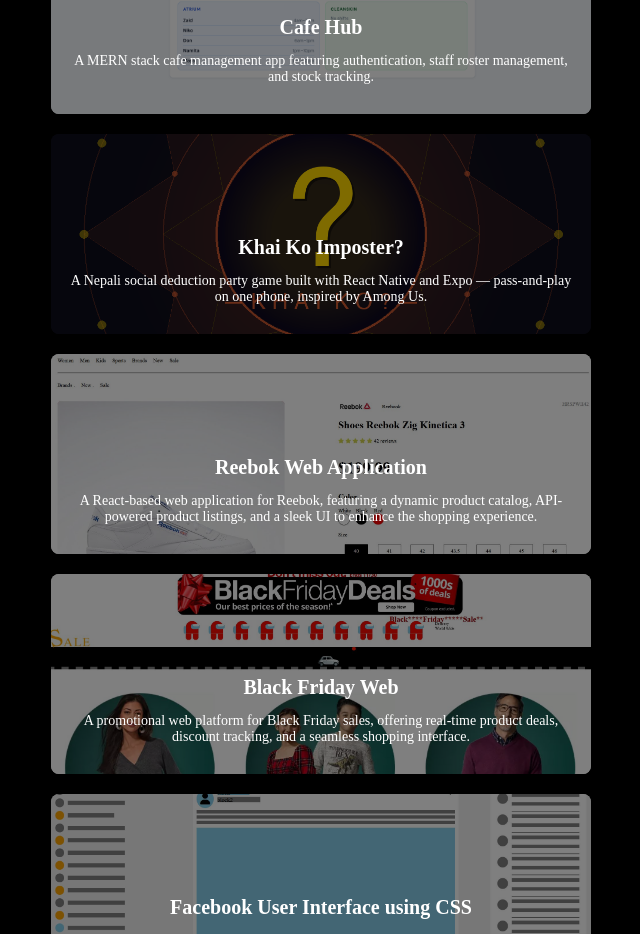
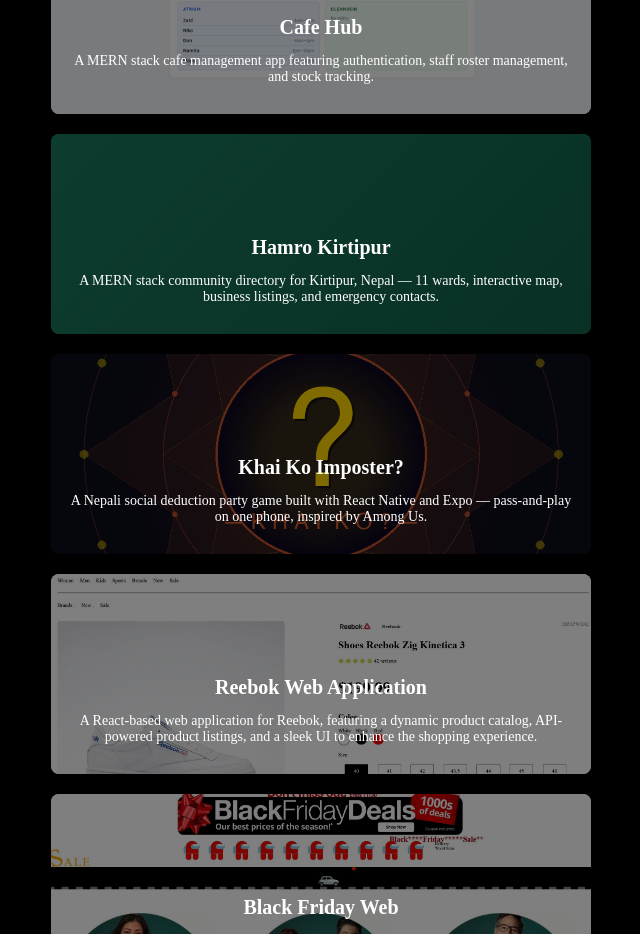
Before and after one commit to swornimjr/reactResume, a React (Vite) app: page / in a window 1280 px wide. Shown: the part 1760-2694 px from the top of the page, without its empty margins (319-959 px from the left). Built offline with nearby package versions, Linux system fonts and the light colour scheme.

Commit message:
Add Hamro Kirtipur project to portfolio

```diff
--- a/src/App.css
+++ b/src/App.css
@@ -333,6 +333,10 @@
   background-image: url("./assets/cafehub.png");
 }
 
+.hamro-kirtipur {
+  background: linear-gradient(135deg, #1A7A5E 0%, #12604A 100%);
+}
+
 .khai-ko-imposter {
   background-image: url("./assets/khai-ko-imposter.png");
   background-color: #0D0D1A;
--- a/src/components/profileSec.jsx
+++ b/src/components/profileSec.jsx
@@ -91,6 +91,18 @@
                 </div>
               </a>
               <a
+                href="https://hamro-kirtipur.vercel.app/"
+                class="project-card hamro-kirtipur"
+                target="_blank"
+              >
+                <div class="project-info">
+                  <h3>Hamro Kirtipur</h3>
+                  <p>
+                    A MERN stack community directory for Kirtipur, Nepal — 11 wards, interactive map, business listings, and emergency contacts.
+                  </p>
+                </div>
+              </a>
+              <a
                 href="https://gilded-pixie-1986f9.netlify.app"
                 class="project-card khai-ko-imposter"
                 target="_blank"
```
